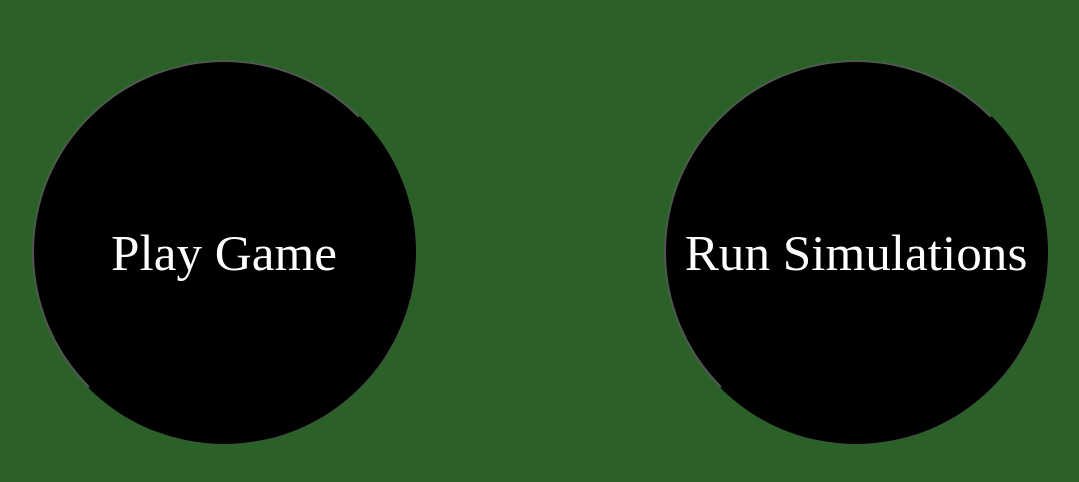
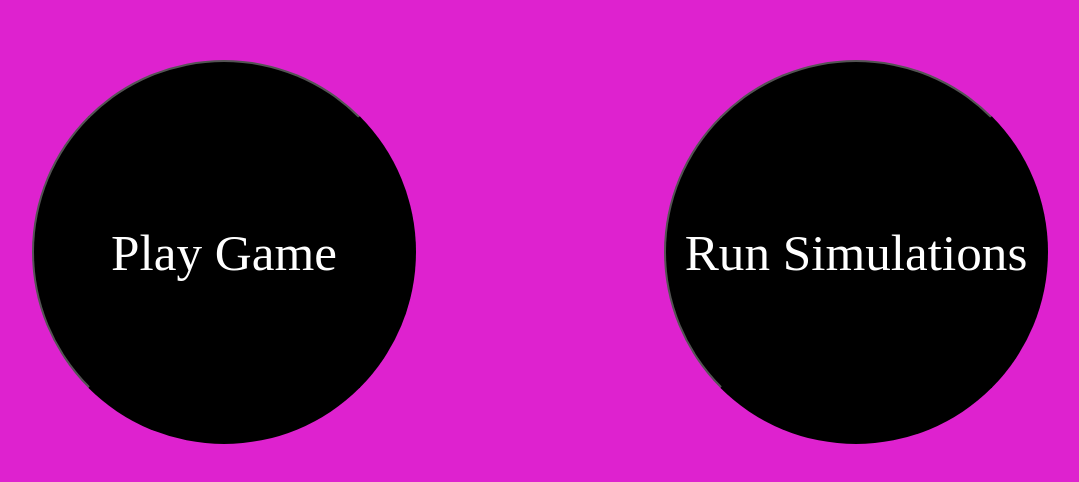
Before and after one commit to cee1904/psychological-jujitsu, a React (Vite) app: page / in a window 1280 px wide. Shown: the part 156-638 px from the top of the page, without its empty margins (100-1179 px from the left). Built offline with nearby package versions, Linux system fonts and the light colour scheme; a web font is replaced by a local one.

Commit message:
efhbWEhBERLJNI

```diff
--- a/src/App.css
+++ b/src/App.css
@@ -1,6 +1,6 @@
 /* Starter Code for a simple App */
 body {
-  background-color: #2b6129;
+  background-color: #de22cf;
   color: #fafaff;
   font-family: Verdana, Geneva, Tahoma, sans-serif;
 }
```
